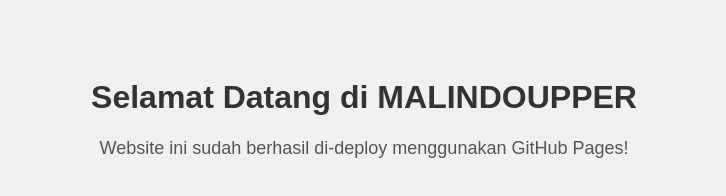
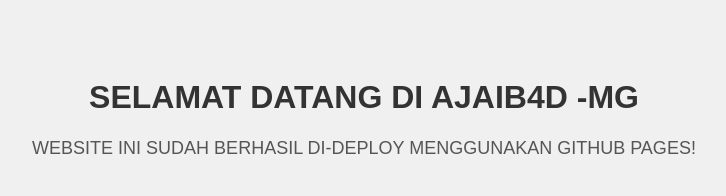
Before and after one commit to MGupper/LINK-ASLI-AJAIB4D, a plain HTML site: page index.html in a window 1280 px wide. Shown: the whole page, without its empty margins (276-1002 px from the left). Drawn offline with Linux system fonts and the light colour scheme.

Commit message:
Update index.html

```diff
--- a/index.html
+++ b/index.html
@@ -10,6 +10,7 @@
             text-align: center;
             padding: 50px;
             background-color: #f0f0f0;
+            text-transform: uppercase; /* SEMUA TEKS JADI HURUF BESAR */
         }
         h1 {
             color: #333;
@@ -21,7 +22,7 @@
     </style>
 </head>
 <body>
-    <h1>Selamat Datang di MALINDOUPPER</h1>
+    <h1>Selamat Datang di Ajaib4d -mg</h1>
     <p>Website ini sudah berhasil di-deploy menggunakan GitHub Pages!</p>
 </body>
 </html>
```
